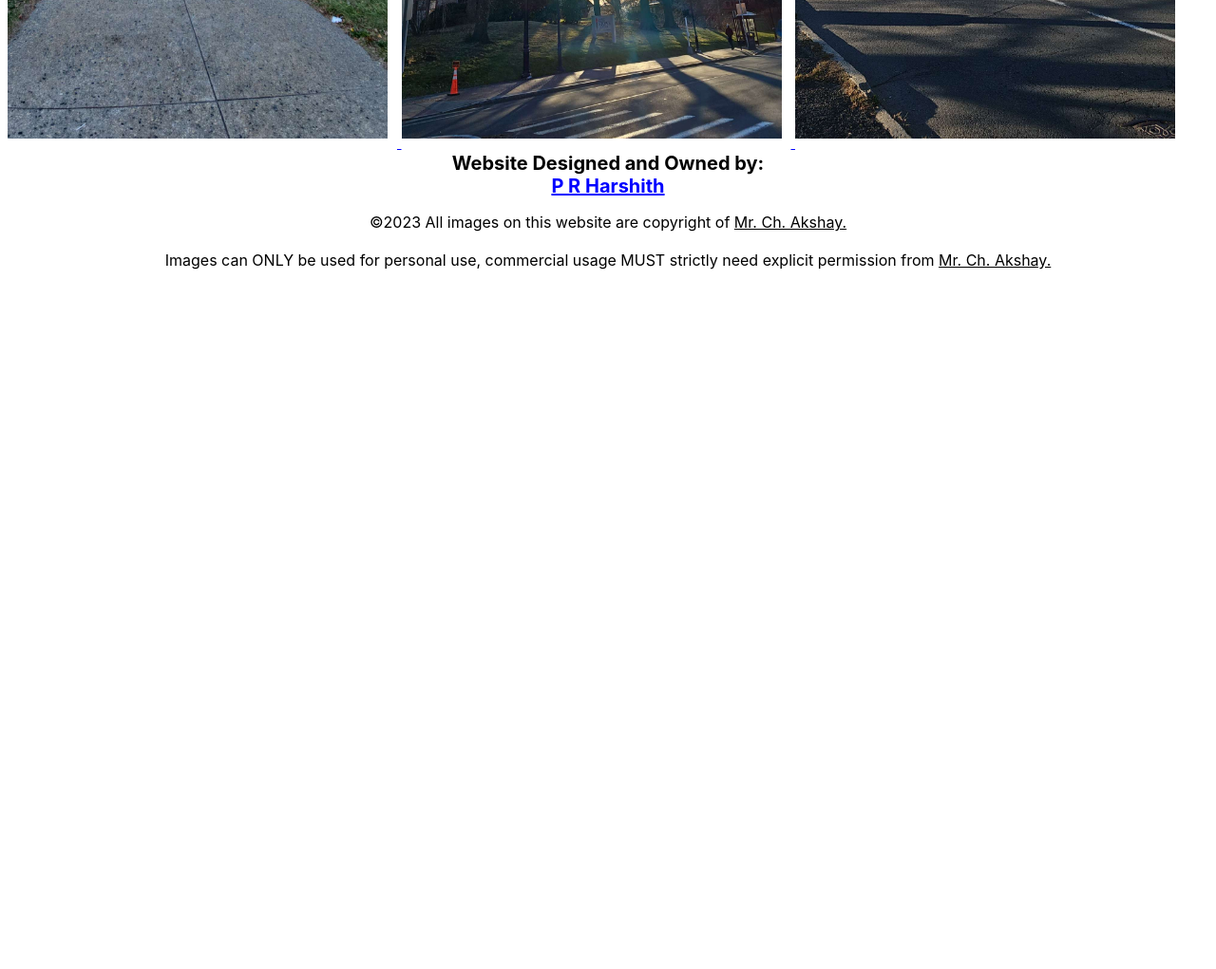
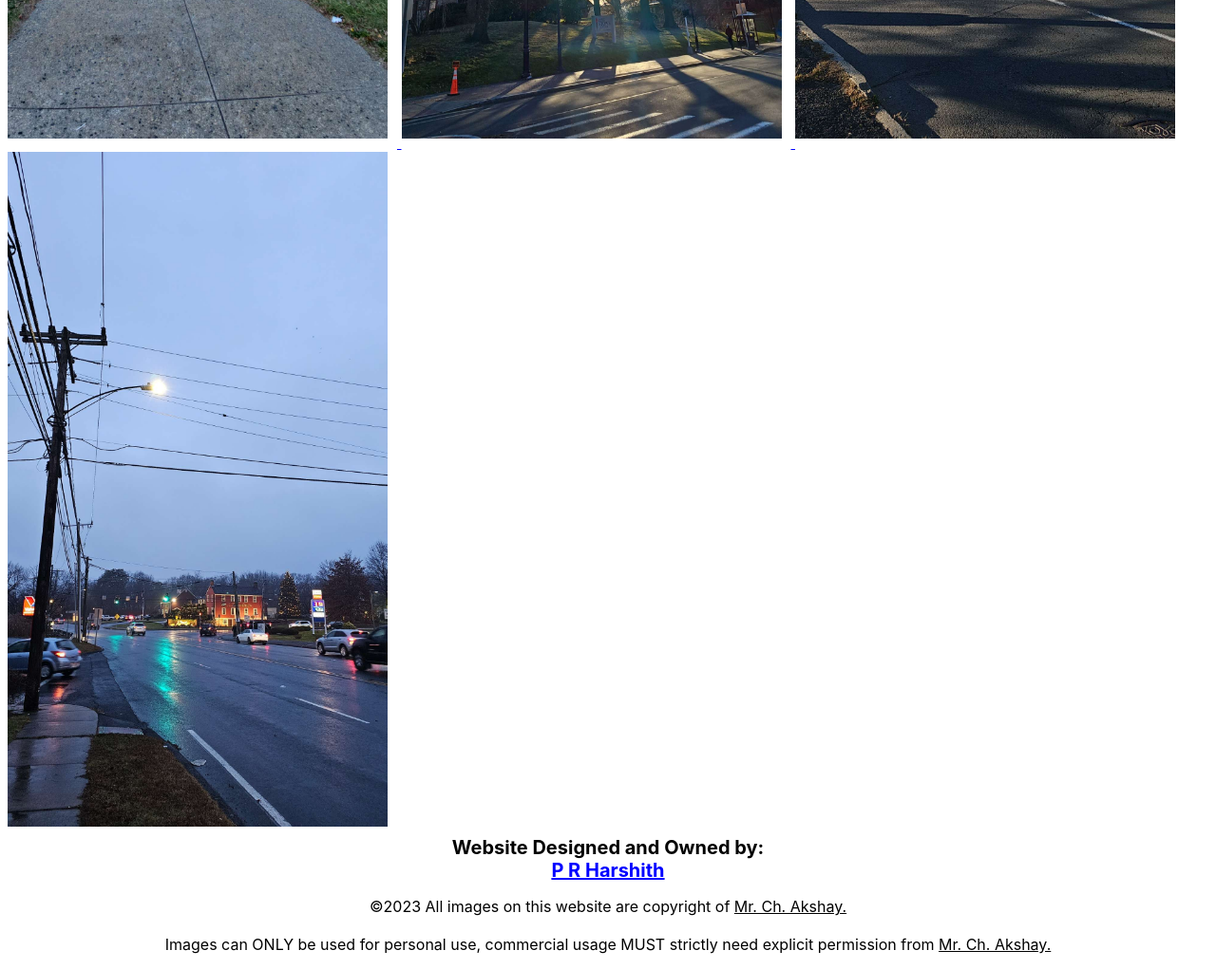
Before and after one commit to prharshith/prhcdn, a plain HTML site: page akshay/index.html in a window 1280 px wide. Shown: the part 1942-2963 px from the top of the page at 95% size. Before the commit the page ends 2242 px from the top, so only its background shows below. Drawn offline with Linux system fonts and the light colour scheme.

Commit message:
new image added

```diff
--- a/akshay/index.html
+++ b/akshay/index.html
@@ -116,6 +116,10 @@ img {
 <img src="https://cdn.jsdelivr.net/gh/prharshith/prhcdn@main/akshay/9.jpg" class="responsive">
 </a>
 
+<a href="10.jpg" download="akshay-pic-10">
+<img src="https://cdn.jsdelivr.net/gh/prharshith/prhcdn@main/akshay/10.jpg" class="responsive">
+</a>
+
 <footer>
 <center>
 
```
Also changed, not shown: akshay/10.jpg (added).
